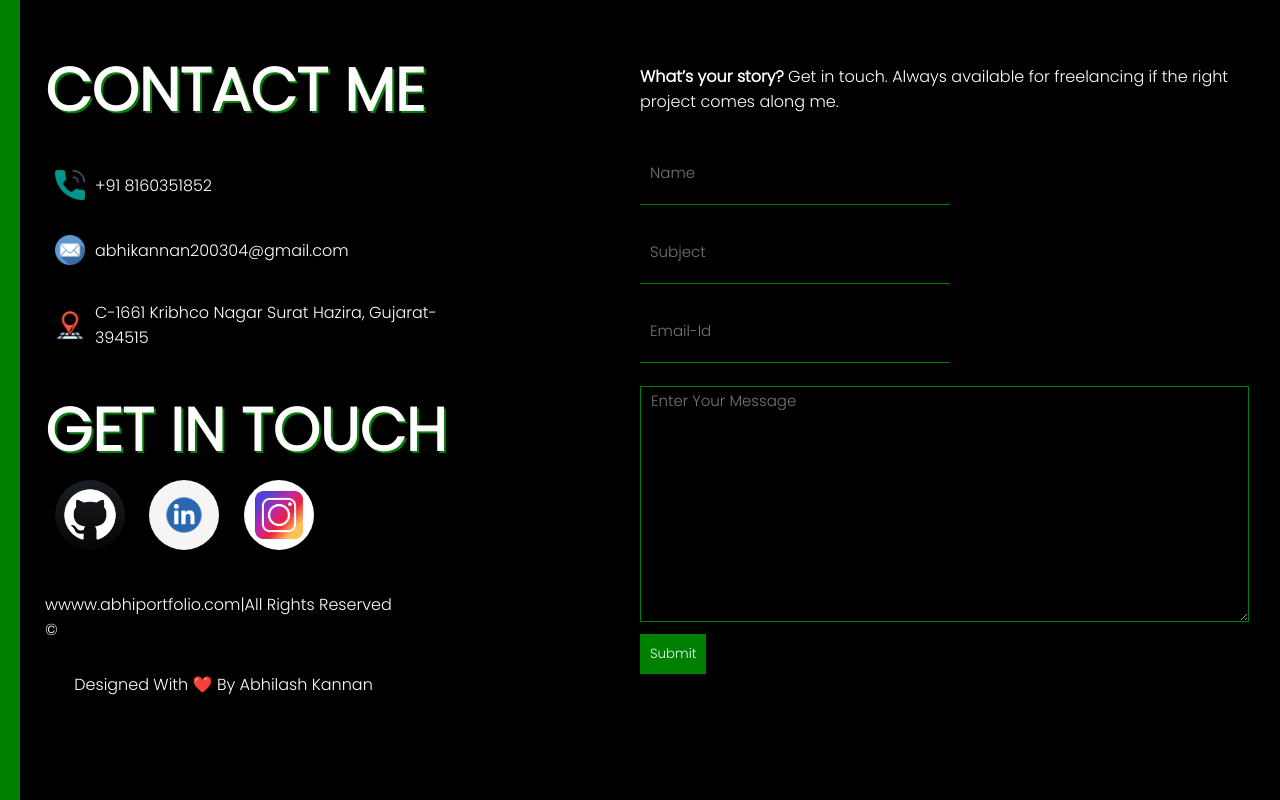
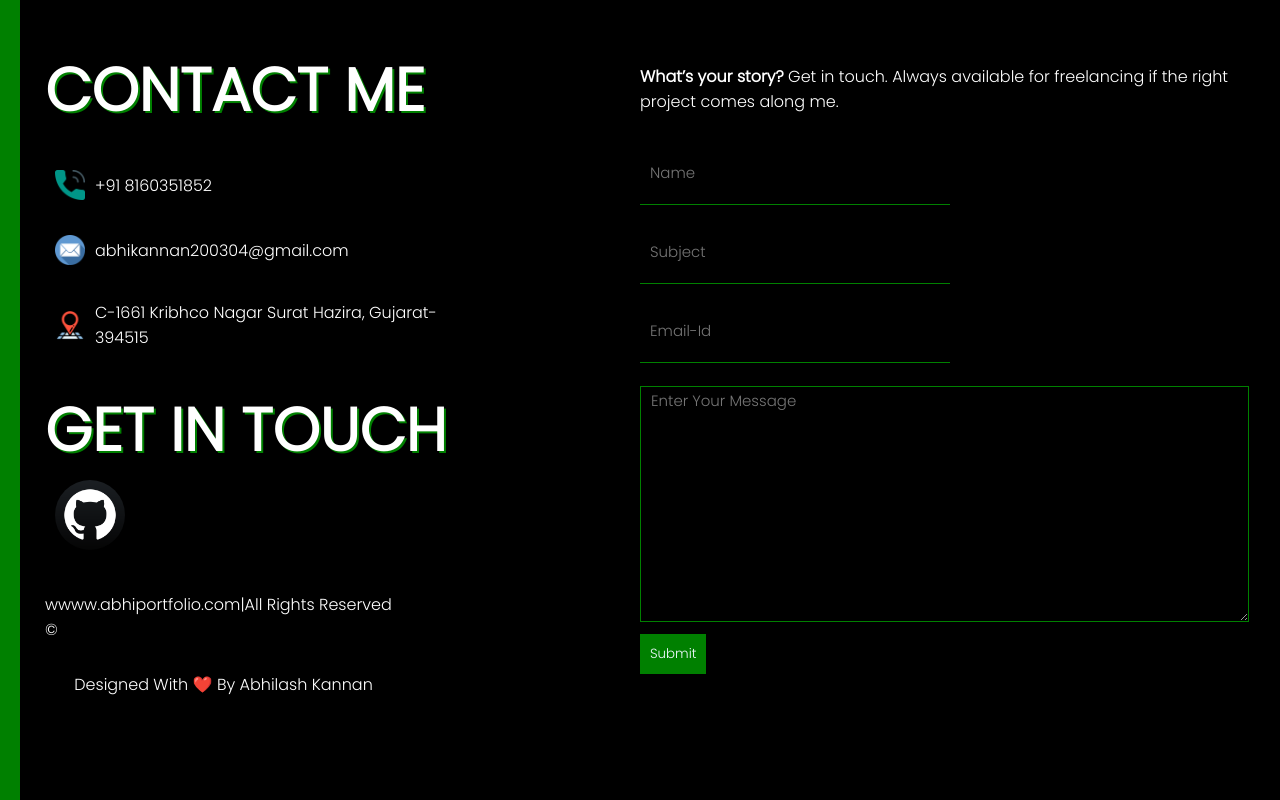
Before and after one commit to abhikannan04/personal-portfolio, a React (Create React App) app: page / in a window 1280 px wide. Shown: the part 2417-3217 px from the top of the page. Built offline with nearby package versions, Linux system fonts and the light colour scheme.

Commit message:
changes of invalid anchor tags

```diff
--- a/src/components/Contact/Contact.js
+++ b/src/components/Contact/Contact.js
@@ -60,8 +60,6 @@ const Contact = () => {
             <h1 className="c-gettouch-title">GET IN TOUCH</h1>
             <div className="c-gettouch-card">
               <a href="#about" target=""><img src={git} alt="" className="c-gettouch-icon" /> </a>
-              <a href="#"><img src={linkedin} alt="" className="c-gettouch-icon"/> </a>
-              <a href="#"><img src={insta} alt="" className="c-gettouch-icon" /> </a>
             </div>
 
             <div className="end-p">wwww.abhiportfolio.com|All Rights Reserved &copy;</div>
--- a/src/components/Intro/Intro.js
+++ b/src/components/Intro/Intro.js
@@ -1,4 +1,3 @@
-import React, { useContext } from "react";
 import profile from "../../images/profile.png"
 import "../Intro/INtro.css";
 const Intro = () => {
--- a/src/components/about/About.js
+++ b/src/components/about/About.js
@@ -1,4 +1,4 @@
-import React, { useState } from "react";
+
 import "./About.css";
 import about from "../../images/Aboutme.jpg";
 import award from "../../images/awards.jpg"
@@ -44,8 +44,8 @@ const About = () => {
             </p>
             </div>
         </div>
-        <a href="https://drive.google.com/file/d/16i8KNj-KATjsoJykp5xT_OgzNz-rKgXY/view?usp=sharing" target="_blank" download=""><button className="res-btn">Resume</button></a>
-            <a href="https://github.com/abhikannan04" target="_blank" download=""><button className="res-btn">Github</button></a>
+        <a href="https://drive.google.com/file/d/16i8KNj-KATjsoJykp5xT_OgzNz-rKgXY/view?usp=sharing" target="_blank" rel="noreferrer" download=""><button className="res-btn">Resume</button></a>
+            <a href="https://github.com/abhikannan04" target="_blank" rel="noreferrer" download=""><button className="res-btn">Github</button></a>
       </div>
     </div>
   );
```
